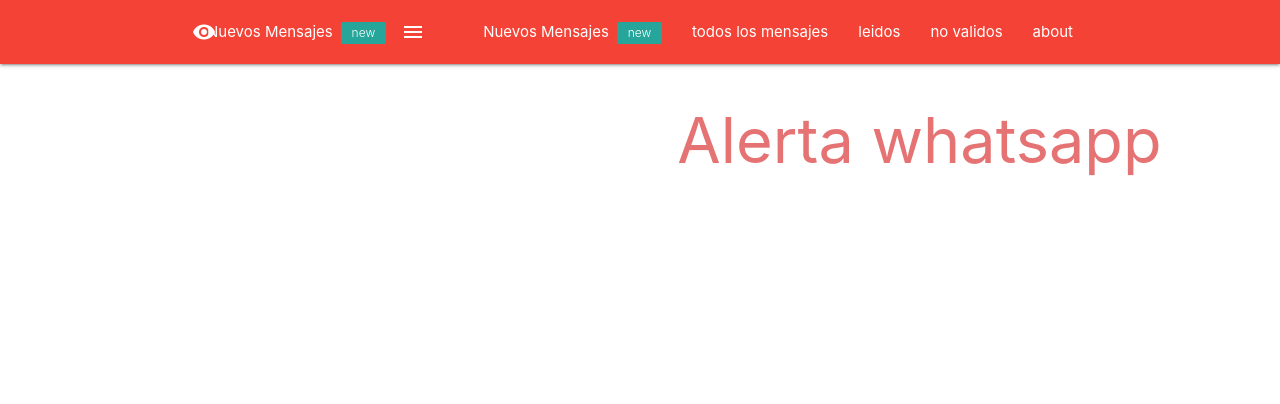
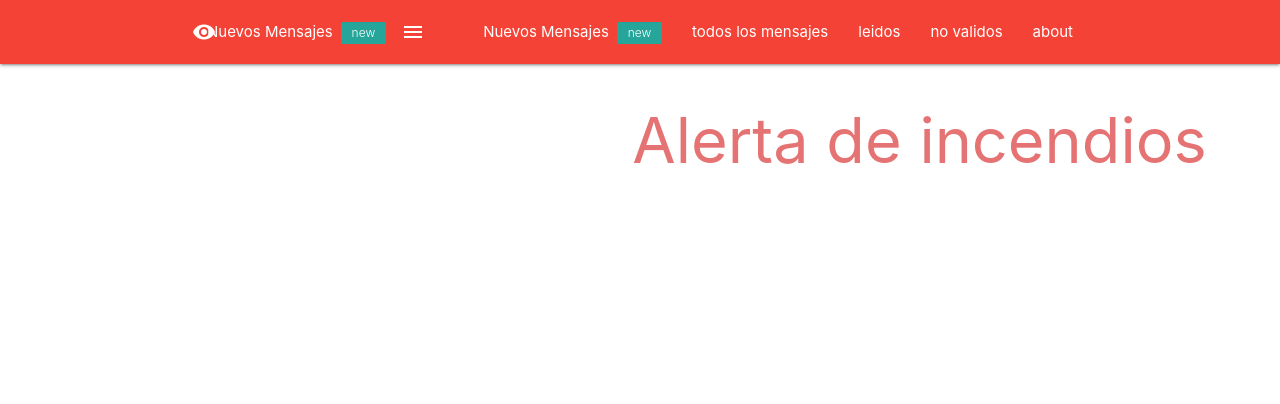
Before and after one commit to tinojcvc/FabricaWeb, a Django app: template whatsapp/templates/base.html in a window 1280 px wide. Shown: the top 404 px of the page. Run offline with Django 3.2, Linux system fonts and the light colour scheme; the template is opened without the code that fills it, so the values that code supplies are empty; some libraries are stand-ins or nearby versions.

Commit message:
alerta de incendio

```diff
--- a/whatsapp/templates/base.html
+++ b/whatsapp/templates/base.html
@@ -33,7 +33,7 @@
   </div>
 </nav>
 
-<h1 class="header center red-text text-lighten-2">Alerta whatsapp</h1>
+<h1 class="header center red-text text-lighten-2">Alerta de incendios</h1>
 
 	<div class="container">
 	{% block content %}
```
